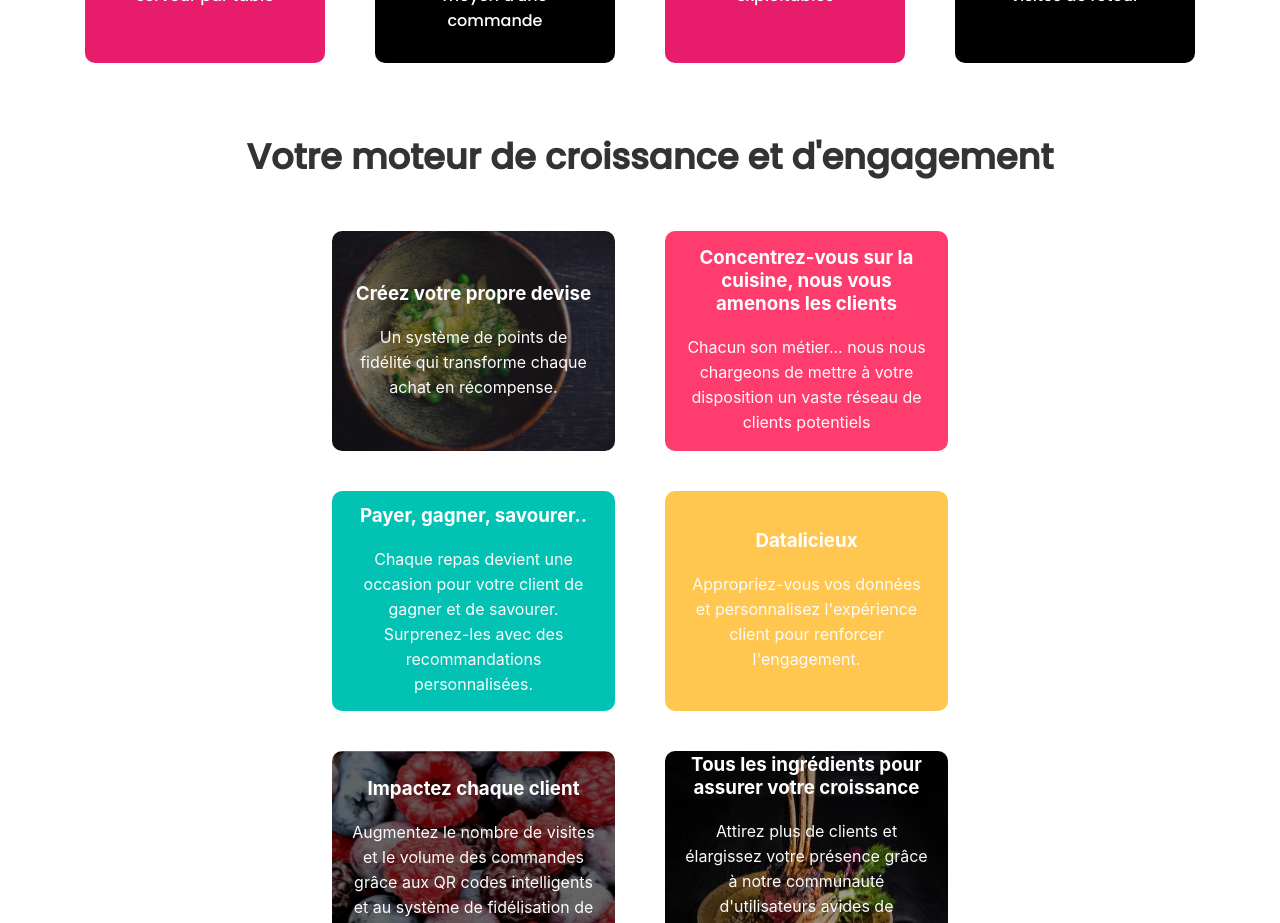
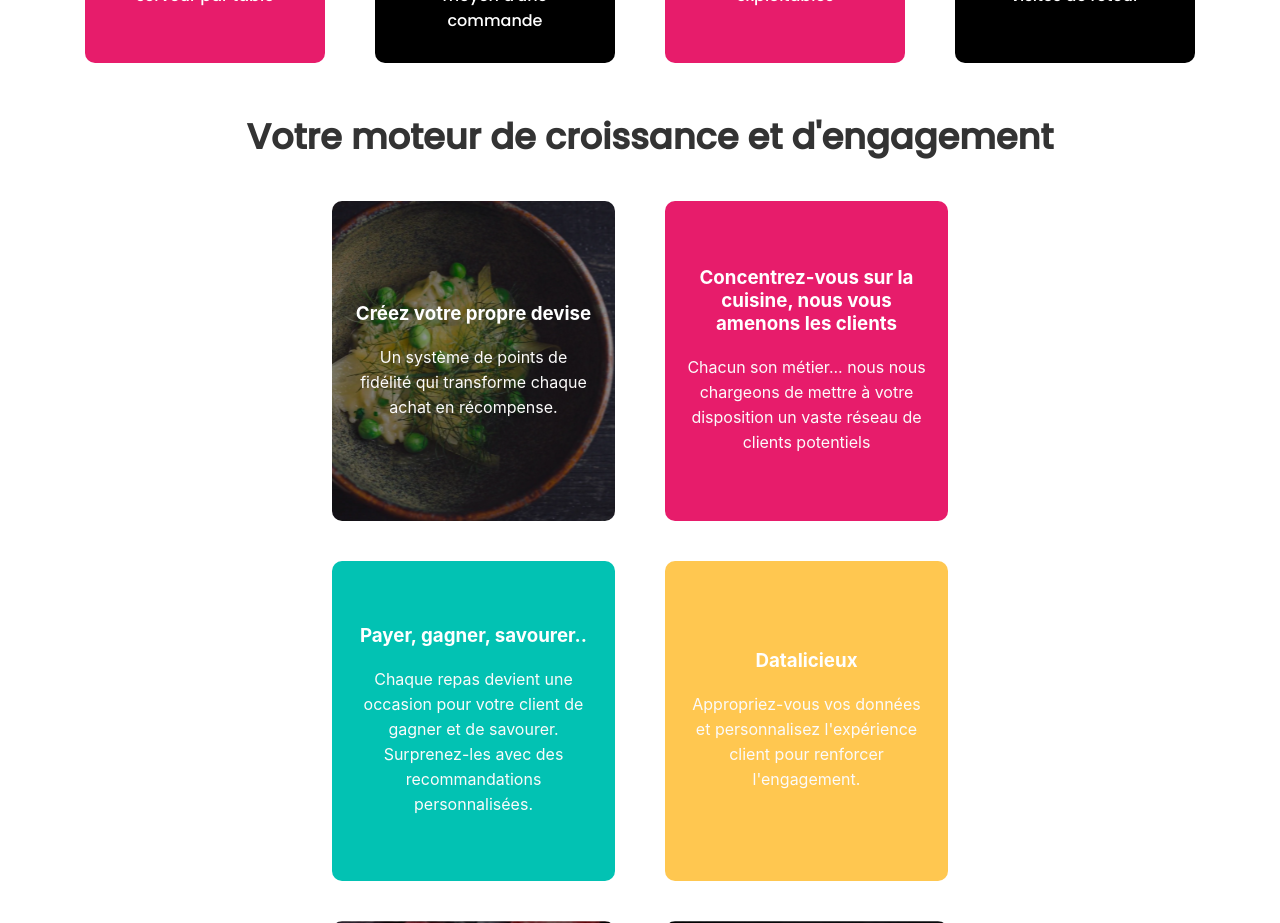
Before and after one commit to Armelsteve1/PAYFOOD, a React (Create React App) app in the folder payfood/: page / in a window 1280 px wide. Shown: the part 2020-2943 px from the top of the page. Built offline with nearby package versions, Linux system fonts and the light colour scheme.

Commit message:
fourth refacto

```diff
--- a/payfood/src/Component/HomePage/home-style.css
+++ b/payfood/src/Component/HomePage/home-style.css
@@ -427,7 +427,7 @@ span.highlighted-text {
   font-size: 2.2em;
   font-weight: bold;
   font-family: Poppins, sans-serif;
-  margin: 40px 0 20px 20px;
+  margin: 20px 0 10px 20px;
   text-align: start;
   line-height: 0.8;
   color: #333;
@@ -451,7 +451,7 @@ span.highlighted-text {
   padding: 20px;
   border-radius: 10px;
   width: 50%;
-  height: 180px;
+  height: 280px;
   margin: 10px 25px;
   display: flex;
   flex-direction: column;
@@ -471,7 +471,7 @@ span.highlighted-text {
 }
 
 .fourth .item2 {
-  background-color: rgba(255, 60, 110, 1);
+  background-color: #E71C6B;
 }
 
 .fourth .item3 {
```
